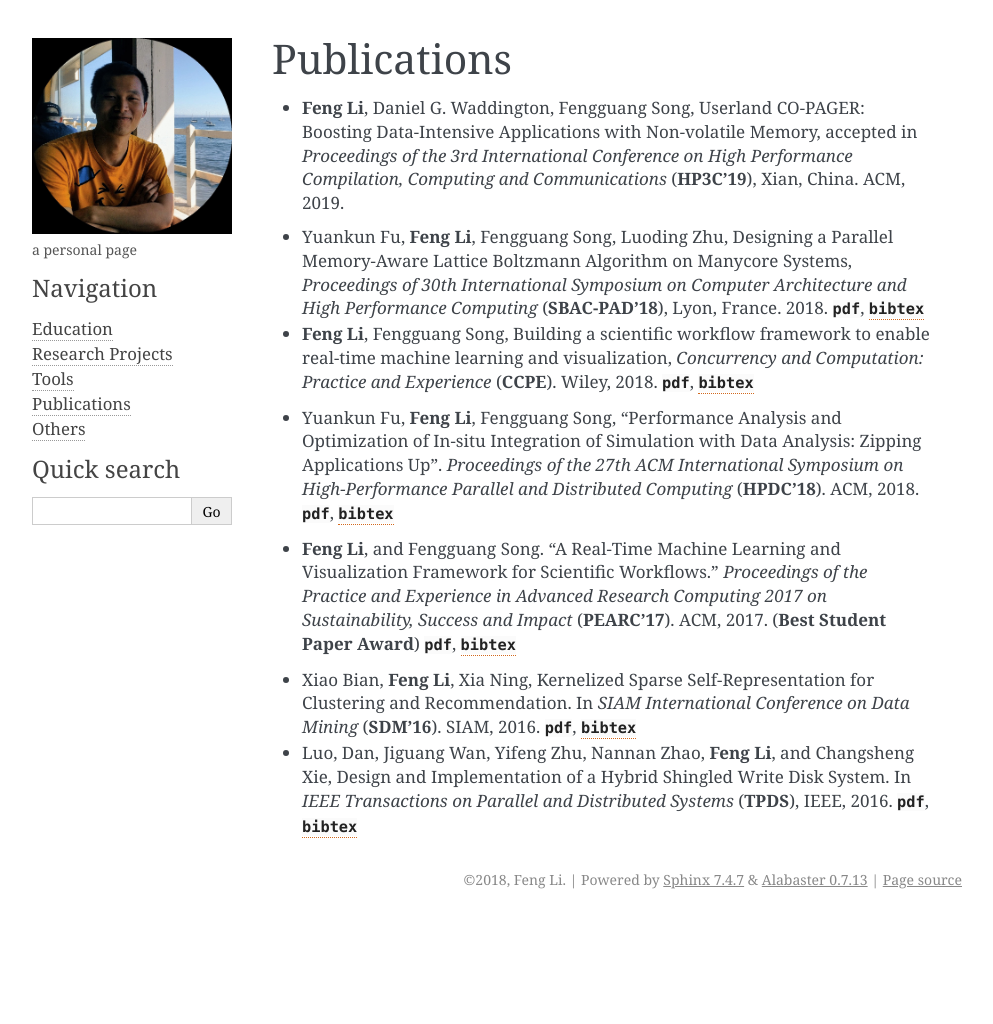
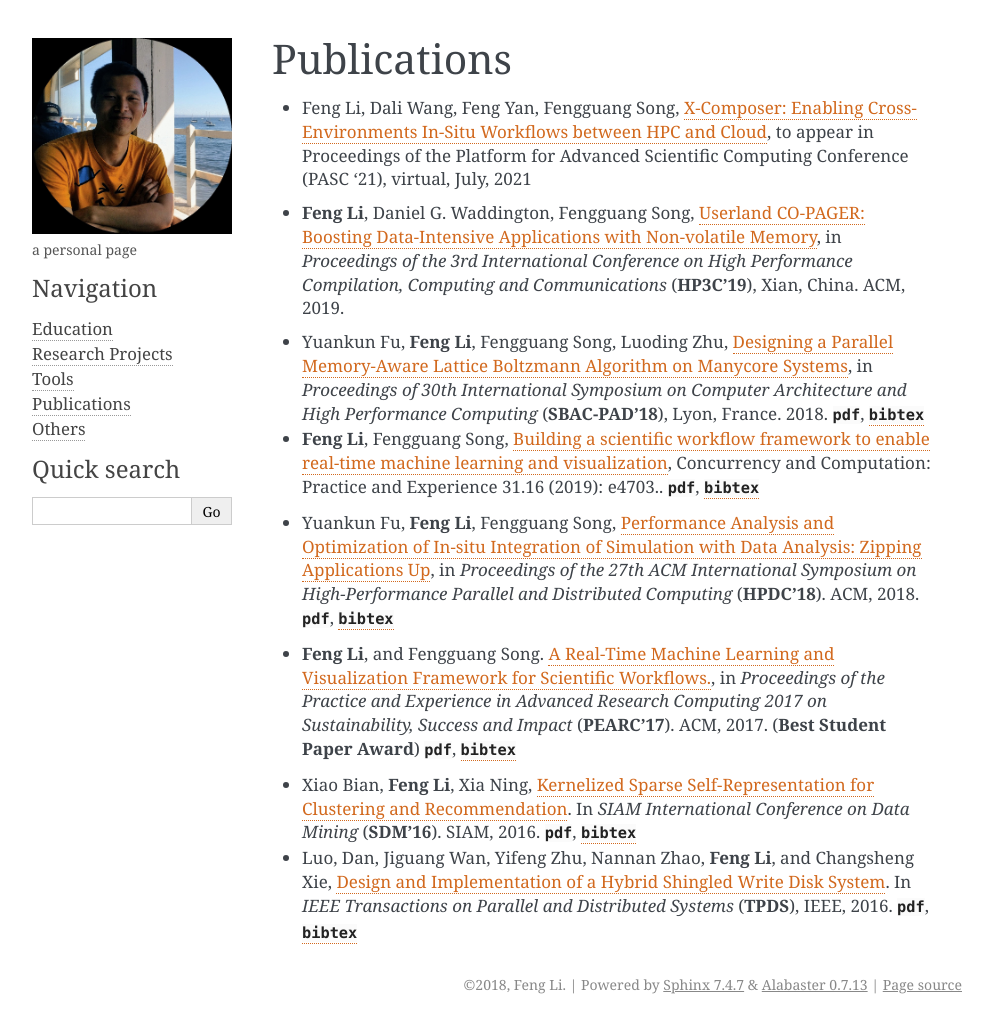
Before and after one commit to fengggli/fengggli.github.io, a Sphinx documentation site: the page built from source/publications.rst, in a window 1280 px wide and 1024 px high. Shown: the whole window, without its empty margins (148-1141 px from the left). Built offline with Sphinx 7.4.7, drawn with Linux system fonts in a browser that asks for light colours.

Commit message:
add pasc21, update paper with hyperlinks

```diff
--- a/source/index.rst
+++ b/source/index.rst
@@ -9,7 +9,7 @@ Feng Li
 
 .. class::center
 
-I am Feng Li, currently a PhD student Purdue University, Indianapolis (IUPUI campus). I work with my advisor `Dr. Fengguang Song <https://cs.iupui.edu/~fgsong/>`_ in areas of Distributed Systems and High Performance Computing.
+I am Feng Li, currently a PhD student at Purdue University, Indianapolis (IUPUI campus). I work with my advisor `Dr. Fengguang Song <https://cs.iupui.edu/~fgsong/>`_ in areas of Distributed Systems and High Performance Computing.
 
 **Contact Me**
 
--- a/source/publications.rst
+++ b/source/publications.rst
@@ -3,40 +3,43 @@
 Publications
 ============
 
+.. _bib-li2021xcomposer:
+* Feng Li, Dali Wang, Feng Yan, Fengguang Song, `X-Composer: Enabling Cross-Environments In-Situ Workflows between HPC and Cloud <https://pasc21.pasc-conference.org/program/papers/>`_, to appear in Proceedings of the Platform for Advanced Scientific Computing Conference (PASC '21), virtual, July, 2021
+
 .. _bib-li2019copager:
 
-* **Feng Li**, Daniel G. Waddington, Fengguang Song, Userland CO-PAGER: Boosting Data-Intensive Applications with Non-volatile Memory, accepted in *Proceedings of the 3rd International Conference on High Performance Compilation, Computing and Communications* (**HP3C'19**), Xian, China. ACM, 2019.
+* **Feng Li**, Daniel G. Waddington, Fengguang Song, `Userland CO-PAGER: Boosting Data-Intensive Applications with Non-volatile Memory <https://doi.org/10.1145/3318265.3318272>`_, in *Proceedings of the 3rd International Conference on High Performance Compilation, Computing and Communications* (**HP3C'19**), Xian, China. ACM, 2019.
 
 
 .. _bib-fu2018lbm:
 
-* Yuankun Fu, **Feng Li**, Fengguang Song, Luoding Zhu, Designing a Parallel Memory-Aware Lattice Boltzmann Algorithm on Manycore Systems, *Proceedings of	30th International Symposium on Computer Architecture and High Performance Computing* (**SBAC-PAD'18**), Lyon, France. 2018.
+* Yuankun Fu, **Feng Li**, Fengguang Song, Luoding Zhu, `Designing a Parallel Memory-Aware Lattice Boltzmann Algorithm on Manycore Systems <https://doi.org/10.1109/CAHPC.2018.8645909>`_, in *Proceedings of	30th International Symposium on Computer Architecture and High Performance Computing* (**SBAC-PAD'18**), Lyon, France. 2018.
   :download:`pdf </pubs/fu2018lbm.pdf>`,
   :download:`bibtex </pubs/fu2018lbm.txt>`
 
-* **Feng Li**, Fengguang Song, Building a scientific workflow framework to enable real‐time machine learning and visualization, *Concurrency and Computation: Practice and Experience* (**CCPE**). Wiley, 2018.
+* **Feng Li**, Fengguang Song, `Building a scientific workflow framework to enable real‐time machine learning and visualization <https://doi.org/10.1002/cpe.4703>`_, Concurrency and Computation: Practice and Experience 31.16 (2019): e4703..
   :download:`pdf </pubs/li2018ccpe.pdf>`,
   :download:`bibtex </pubs/li2018ccpe.txt>`
 
 .. _bib-fu2018zipper:
 
-* Yuankun Fu, **Feng Li**, Fengguang Song, "Performance Analysis and Optimization of In-situ Integration of Simulation with Data Analysis: Zipping Applications Up". *Proceedings of the 27th ACM International Symposium on High-Performance Parallel and Distributed Computing* (**HPDC'18**). ACM, 2018.
+* Yuankun Fu, **Feng Li**, Fengguang Song, `Performance Analysis and Optimization of In-situ Integration of Simulation with Data Analysis: Zipping Applications Up <https://doi.org/10.1145/3208040.3208049>`_, in *Proceedings of the 27th ACM International Symposium on High-Performance Parallel and Distributed Computing* (**HPDC'18**). ACM, 2018.
   :download:`pdf </pubs/fu2018zipper.pdf>`,
   :download:`bibtex </pubs/fu2018zipper.txt>`
 
 .. _bib-li2017mlworkflow:
 
-* **Feng Li**, and Fengguang Song. "A Real-Time Machine Learning and Visualization Framework for Scientific Workflows." *Proceedings of the Practice and Experience in Advanced Research Computing 2017 on Sustainability, Success and Impact* (**PEARC'17**). ACM, 2017. (**Best Student Paper Award**)
+* **Feng Li**, and Fengguang Song. `A Real-Time Machine Learning and Visualization Framework for Scientific Workflows. <https://doi.org/10.1145/3093338.3093380>`_, in *Proceedings of the Practice and Experience in Advanced Research Computing 2017 on Sustainability, Success and Impact* (**PEARC'17**). ACM, 2017. (**Best Student Paper Award**)
   :download:`pdf </pubs/li2017mlworkflow.pdf>`,
   :download:`bibtex </pubs/li2017mlworkflow.txt>`
 
 
 .. _bib-bian2016kfista:
 
-* Xiao Bian, **Feng Li**, Xia Ning, Kernelized Sparse Self-Representation for Clustering and Recommendation. In *SIAM International Conference on Data Mining* (**SDM'16**). SIAM, 2016.
+* Xiao Bian, **Feng Li**, Xia Ning, `Kernelized Sparse Self-Representation for Clustering and Recommendation <https://doi.org/10.1137/1.9781611974348.2>`_. In *SIAM International Conference on Data Mining* (**SDM'16**). SIAM, 2016.
   :download:`pdf </pubs/bian2016kfista.pdf>`,
   :download:`bibtex </pubs/bian2016kfista.txt>`
 
-* Luo, Dan, Jiguang Wan, Yifeng Zhu, Nannan Zhao, **Feng Li**, and Changsheng Xie, Design and Implementation of a Hybrid Shingled Write Disk System. In *IEEE Transactions on Parallel and Distributed Systems* (**TPDS**), IEEE, 2016.
+* Luo, Dan, Jiguang Wan, Yifeng Zhu, Nannan Zhao, **Feng Li**, and Changsheng Xie, `Design and Implementation of a Hybrid Shingled Write Disk System <https://doi.org/10.1109/TPDS.2015.2425402>`_. In *IEEE Transactions on Parallel and Distributed Systems* (**TPDS**), IEEE, 2016.
   :download:`pdf </pubs/luo2016hwsr.pdf>`,
   :download:`bibtex </pubs/luo2016hwsr.txt>`
```
